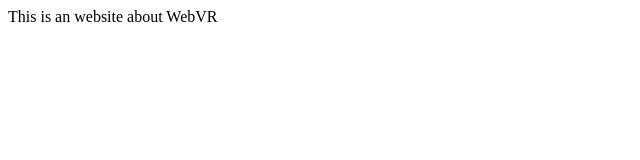
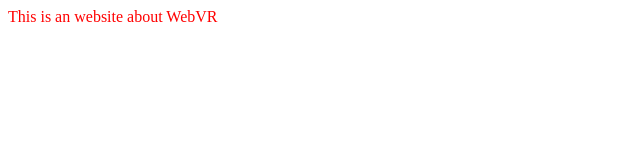
Before and after one commit to Nirmal98/alpha, a plain HTML site: page index.html in a window 1280 px wide. Shown: the whole page, without its empty margins (0-640 px from the left). Drawn offline with Linux system fonts and the light colour scheme.

Commit message:
Update index.html

```diff
--- a/index.html
+++ b/index.html
@@ -4,7 +4,7 @@
   <script src="https://aframe.io/releases/0.2.0/aframe.js"></script>
  </head>
  <body>
-  <p style="color:'red';">This is an website about WebVR</p>
+  <p style="color:red;">This is an website about WebVR</p>
   <a-scene>
    <a-box color="#077821" width="2" height="1" depth="1"></a-box>
   </a-scene>
```
